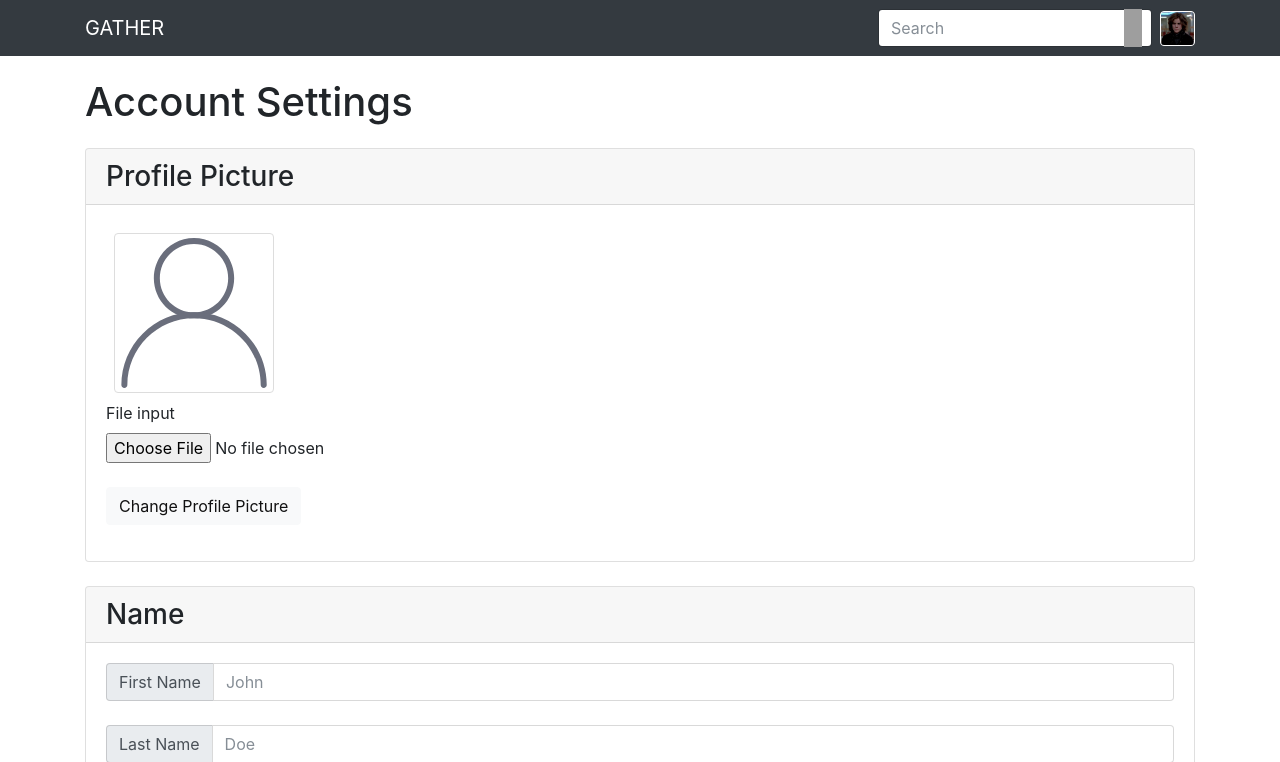
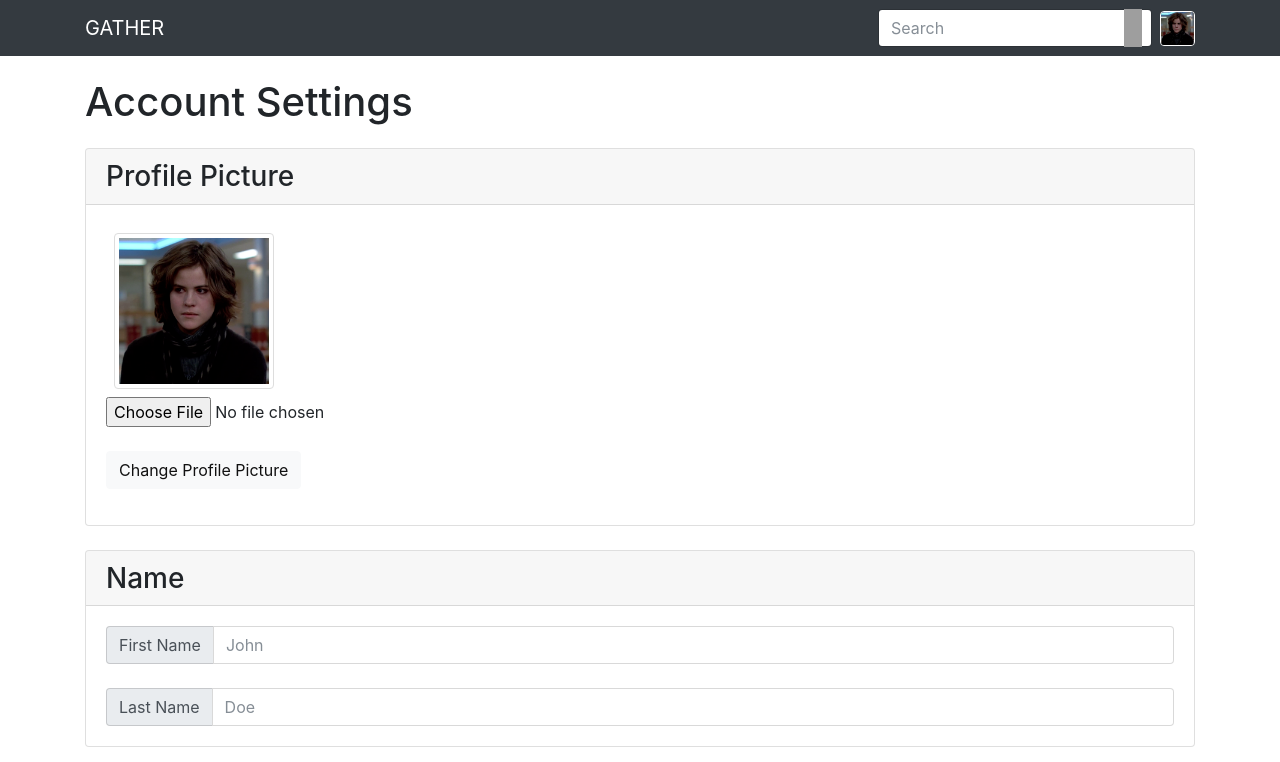
Before and after one commit to cfreshman/clippy, a Django app: page /gather/settings/ in a window 1280 px wide. Shown: the top 762 px of the page. Run offline with Django 3.2, Linux system fonts and the light colour scheme; data comes from the database, SQL or seed files in the repository; some libraries are stand-ins or nearby versions; grey boxes are pictures that could not be loaded.

Commit message:
added profile picture in account settings

```diff
--- a/clippy/gather/templates/settings.html
+++ b/clippy/gather/templates/settings.html
@@ -11,9 +11,9 @@
     <div class="card-body">
       <div class="input-group">
         <div class="form-group">
-          <img class="img-thumbnail" src="icons/profile.svg">
+          {% load static %}
+          <img class="img-thumbnail" src="{{ viewer.picture.url }}">
           <br>
-          <label for="exampleInputFile">File input</label>
           <input type="file" class="form-control-file" id="exampleInputFile" aria-describedby="fileHelp">
           <br>
           <a href="#" class="btn btn-light">Change Profile Picture</a>
```
